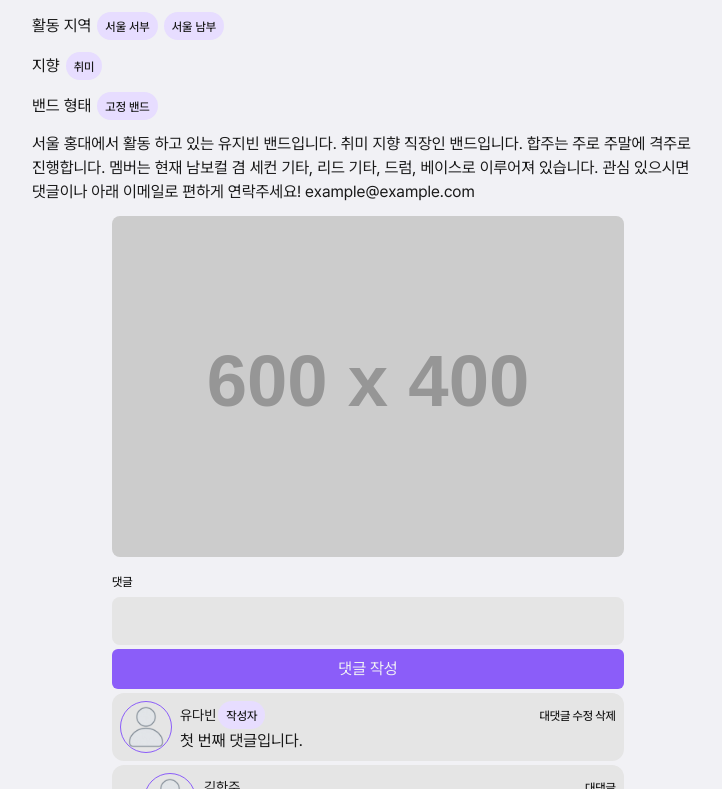
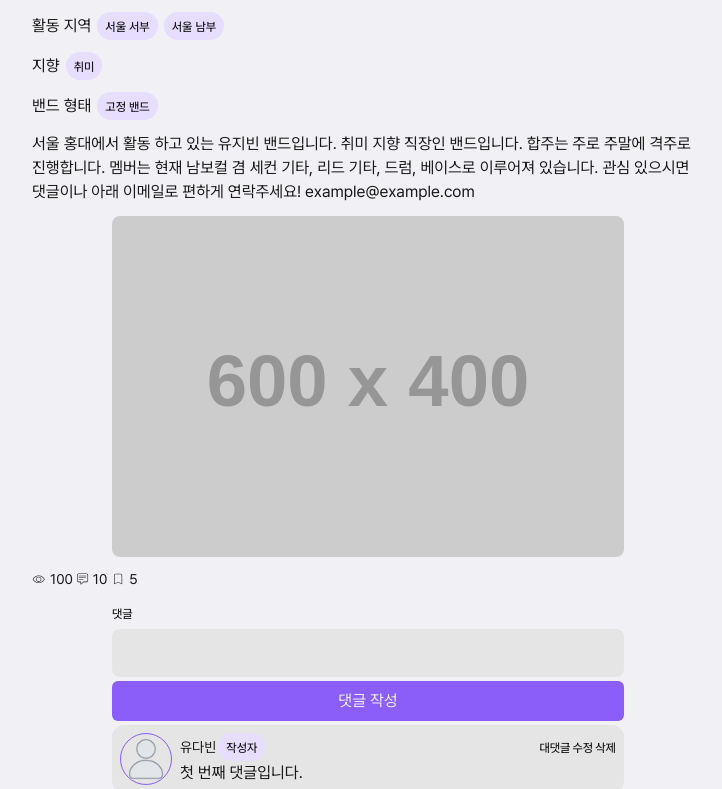
Before and after one commit to env-project/frontend, a React (Vite) app: page /recruitment-post/1 in a window 1280 px wide. Shown: the part 522-1311 px from the top of the page, without its empty margins (272-994 px from the left). Built offline with nearby package versions, Linux system fonts and the light colour scheme.

Commit message:
#151 feat: 조회수, 댓글수, 북마크수 표시

```diff
--- a/src/pages/recruitment-post/RecruitmentDetail.tsx
+++ b/src/pages/recruitment-post/RecruitmentDetail.tsx
@@ -9,6 +9,9 @@ import type { CommentList } from "@/types/api-res-comment";
 import type { PostDetail } from "@/types/api-res-recruitment";
 import { useEffect, useState } from "react";
 import { useParams } from "react-router";
+import EyeIcon from "@/components/icons/EyeIcon";
+import CommentIcon from "@/components/icons/CommentIcon";
+import BookmarkIcon from "@/components/icons/BookmarkIcon";
 
 //더미 포스트 데이터 실제론 api 준비
 const dummyPostData: PostDetail = {
@@ -162,6 +165,9 @@ export default function RecruitmentDetail() {
     regions,
     content,
     image_url: imageUrl,
+    views_count: viewsCount,
+    comments_count: commentsCount,
+    bookmarks_count: bookmarksCount,
   } = dummyPostData;
 
   const [timeDiff, setTimeDiff] = useState("");
@@ -288,6 +294,15 @@ export default function RecruitmentDetail() {
                 <img src={imageUrl} className="rounded-lg w-[512px]" />
               </div>
             ) : null}
+
+            <div className="flex space-x-1 justify-center items-center">
+              <EyeIcon />
+              <Text variant="subText">{viewsCount}</Text>
+              <CommentIcon />
+              <Text variant="subText">{commentsCount}</Text>
+              <BookmarkIcon />
+              <Text variant="subText">{bookmarksCount}</Text>
+            </div>
           </div>
         </div>
 
```
